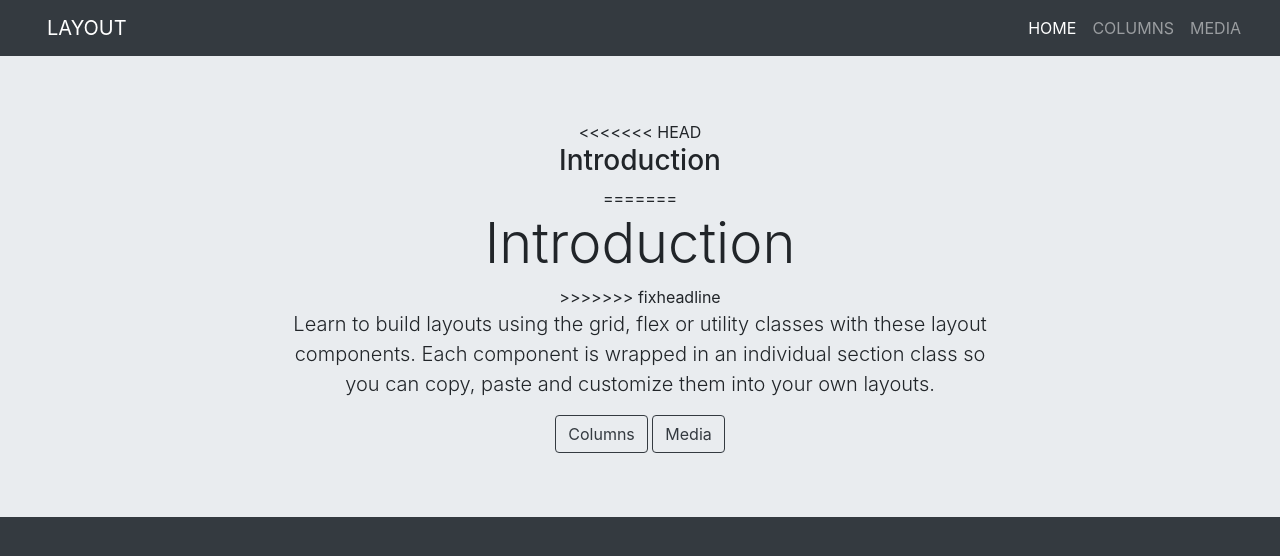
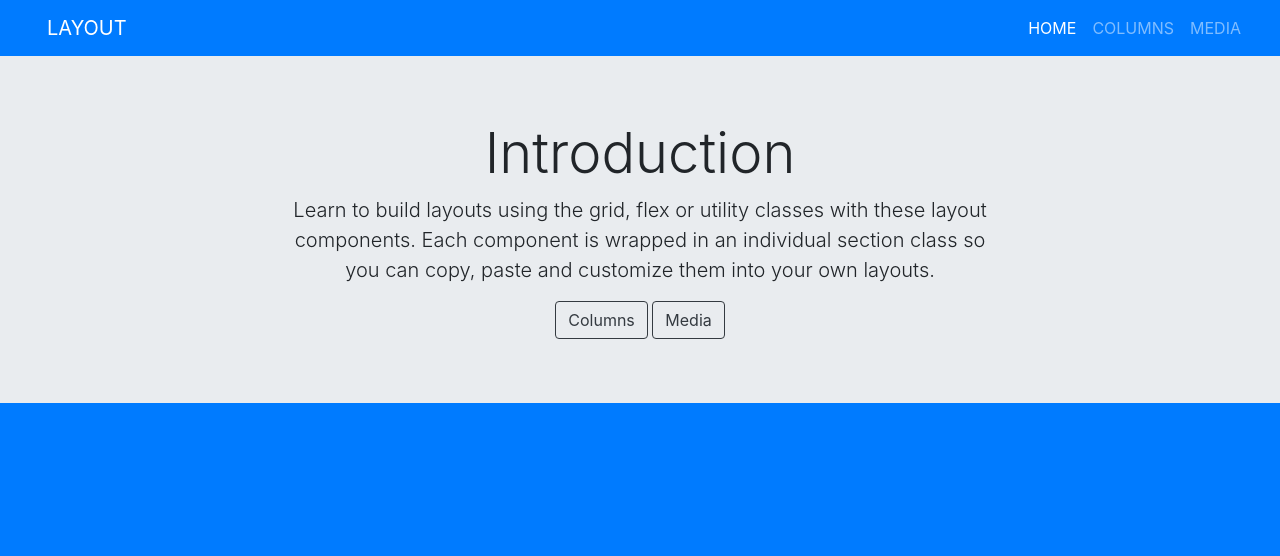
Before and after one commit to regiso/linkedinlearning_git_and_github, a plain HTML site: page docs/index.html in a window 1280 px wide. Drawn offline with nearby package versions, Linux system fonts and the light colour scheme.

Commit message:
Change colors to blue backgrounds

```diff
--- a/docs/index.html
+++ b/docs/index.html
@@ -13,9 +13,9 @@
     <title>Learn Git and Github today</title>
   </head>
 
-  <body class="bg-dark">
+  <body class="bg-primary">
     <header id="page-hero" class=" d-flex flex-column align-content-between">
-      <nav class=" navbar navbar-expand-md bg-dark navbar-dark text-uppercase">
+      <nav class=" navbar navbar-expand-md bg-primary navbar-dark text-uppercase">
         <div class="container-fluid">
           <button
             type="button"
@@ -39,15 +39,11 @@
         </div>
       </nav>
 
-      <section class="jumbotron jumbotron-fluid d-flex align-items-center ">
+      <section class="jumbotron jumbotron-fluid d-flex align-items-center">
         <div class="container text-center">
           <div class="row justify-content-center">
             <div class="col-11 col-sm-10 col-md-8 animated fadeInUp">
-<<<<<<< HEAD
-              <h3>Introduction</h3>
-=======
-              <h3 class="display-4 text-reverse">Introduction</h3>
->>>>>>> fixheadline
+              <h3 class="display-4">Introduction</h3>
               <p class="lead">
                 Learn to build layouts using the grid, flex or utility classes with these layout components. Each component is wrapped in an
                 individual section class so you can copy, paste and customize them into your own layouts.
```
Also changed, not shown: docs/columns.html (+2 -2 lines), docs/media.html (+2 -2 lines).
